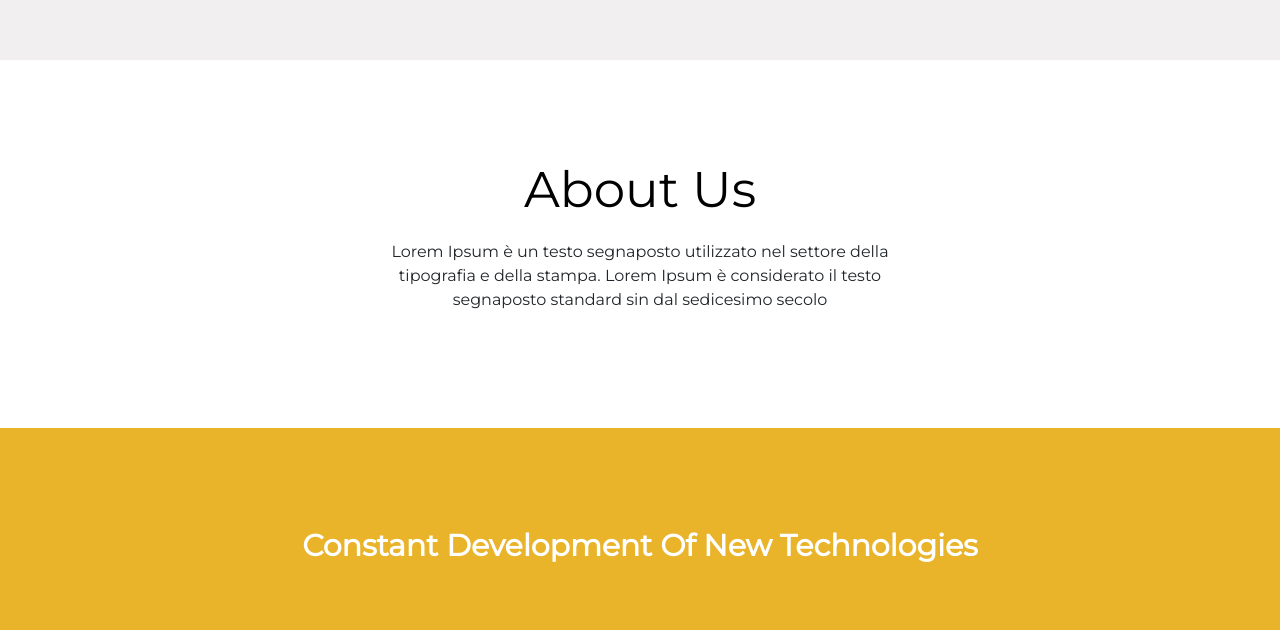
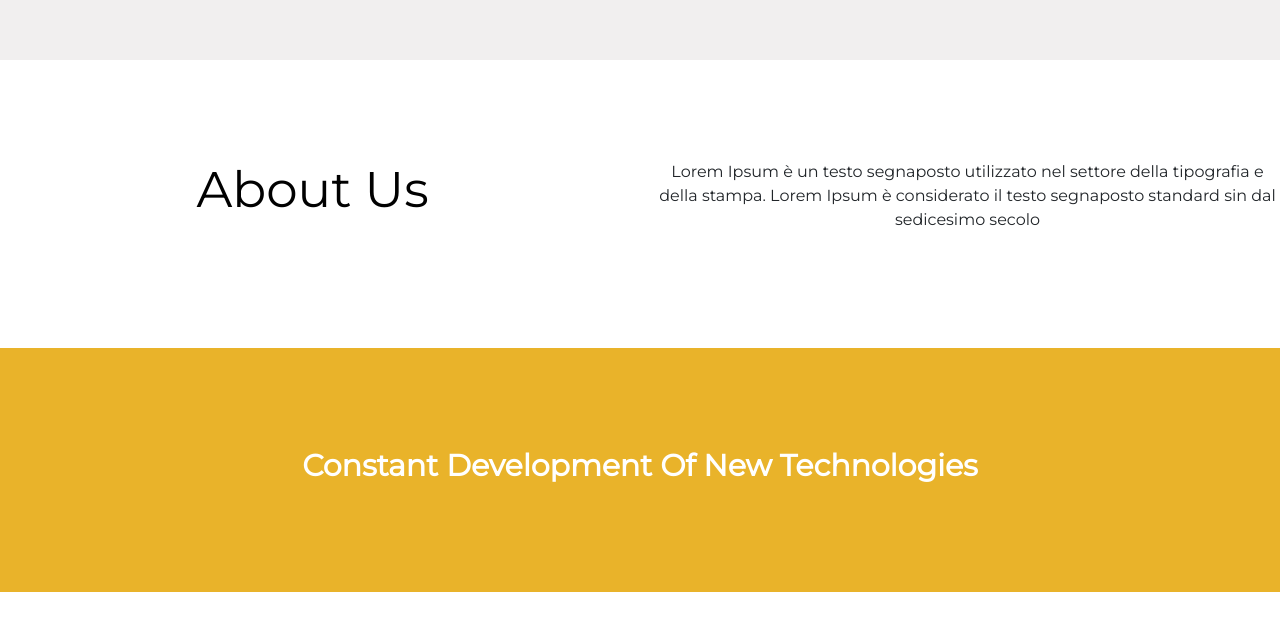
Before and after one commit to irabi01/bofu_website, a React (Create React App) app: page / in a window 1280 px wide. Shown: the part 1190-1820 px from the top of the page. After the commit the page ends 1782 px from the top, so only its background shows below. Built offline with nearby package versions, Linux system fonts and the light colour scheme.

Commit message:
change column

```diff
--- a/src/components/Home.js
+++ b/src/components/Home.js
@@ -51,16 +51,18 @@ export class Home extends Component {
           </div>
         </div>
         <div className="about">
-          <div className="container">
-            <h1>About us</h1>
             <div className="row">
-              <div className="col-md-6 offset-md-3">
+              <div className="col-md-6">
+                <div className="heading">
+                  <h1>About us</h1>
+                </div>
+              </div>
+              <div className="col-md-6">
                 <div className="description">
                   <p>Lorem Ipsum è un testo segnaposto utilizzato nel settore della tipografia e della stampa. Lorem Ipsum è considerato il testo segnaposto standard sin dal sedicesimo secolo</p>
                 </div>
               </div>
             </div>
-          </div>
         </div>
         <div class="quotation">
           <div className="container">
```
